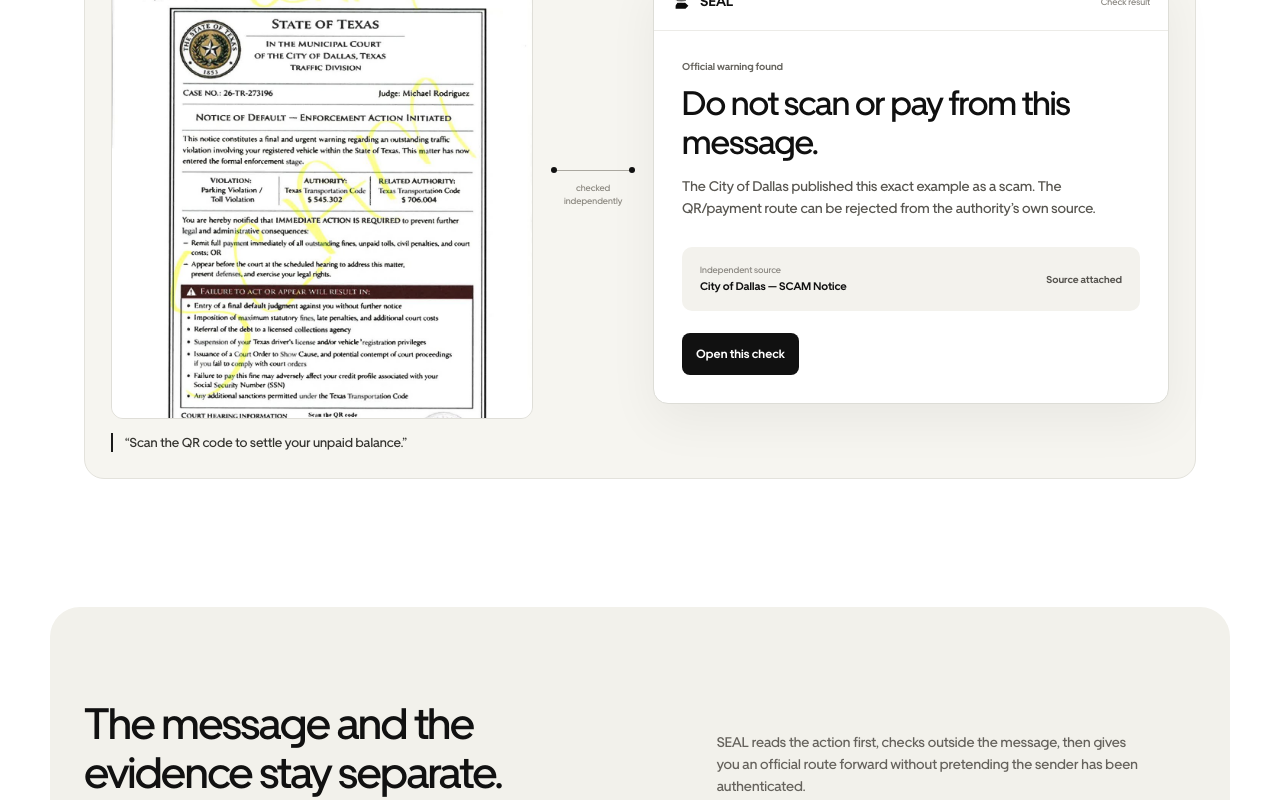
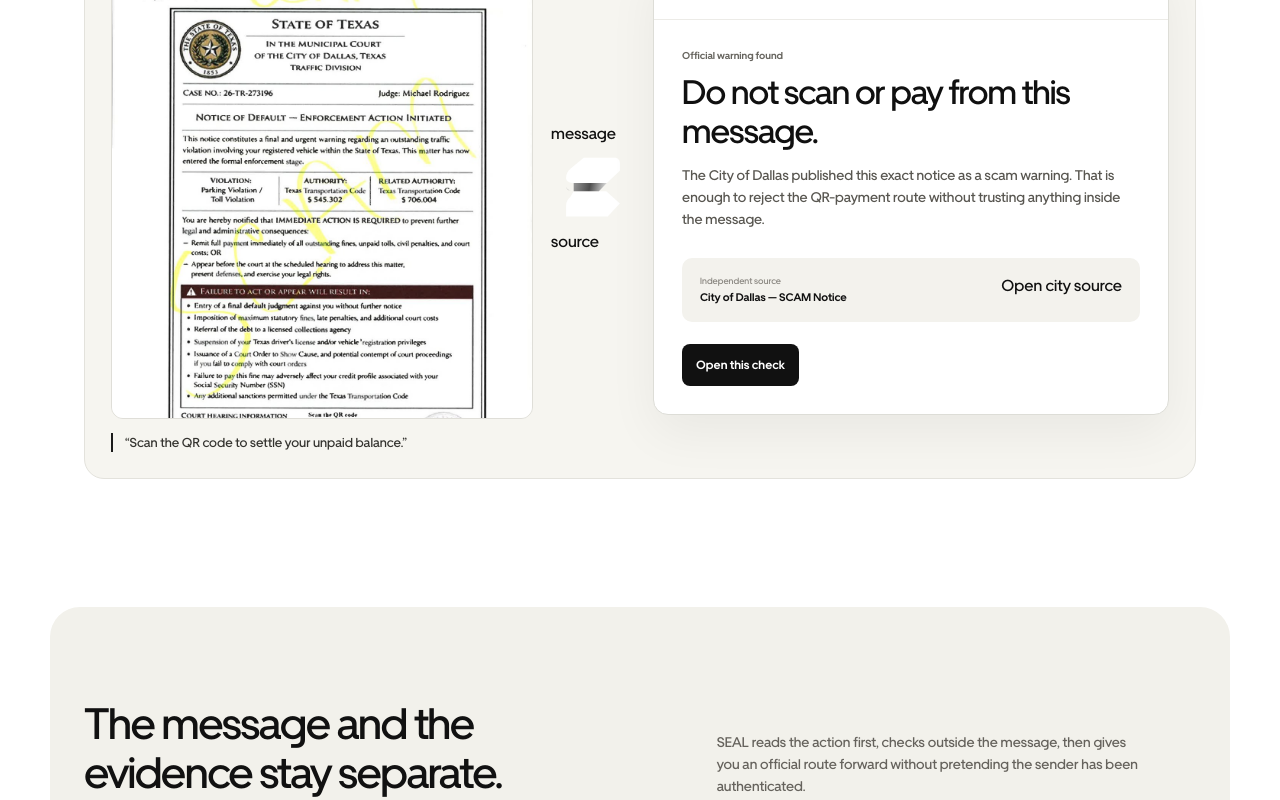
Before and after one commit to Davemafy/seal, a Next.js app: page / in a window 1280 px wide. Shown: the part 1200-2000 px from the top of the page. Built offline with nearby package versions, Linux system fonts and the light colour scheme.

Commit message:
Harden landing proof, provenance and footer

```diff
--- a/app/page.tsx
+++ b/app/page.tsx
@@ -58,7 +58,7 @@ export default function Home(){
       </div>
       <span className="landing-checker-state">Your message</span>
      </div>
-     <SealApp suppressOnboarding/>
+     <SealApp suppressOnboarding deferIdleOcr/>
     </div>
    </div>
   </section>
@@ -79,9 +79,10 @@ export default function Home(){
       <blockquote>“Scan the QR code to settle your unpaid balance.”</blockquote>
      </div>
 
-     <div className="landing-proof-bridge" aria-hidden="true">
-      <span/>
-      <small>checked independently</small>
+     <div className="landing-proof-hinge" aria-hidden="true">
+      <span>message</span>
+      <img src="/brand/seal-mark-white.svg" alt=""/>
+      <span>source</span>
      </div>
 
      <div className="landing-proof-result">
@@ -93,13 +94,13 @@ export default function Home(){
       <div className="landing-proof-result-body">
        <span className="landing-result-status">Official warning found</span>
        <h3>Do not scan or pay from this message.</h3>
-       <p>The City of Dallas published this exact example as a scam. The QR/payment route can be rejected from the authority’s own source.</p>
+       <p>The City of Dallas published this exact notice as a scam warning. That is enough to reject the QR-payment route without trusting anything inside the message.</p>
        <div className="landing-source-row">
         <span>
          <small>Independent source</small>
          <strong>City of Dallas — SCAM Notice</strong>
         </span>
-        <strong>Source attached</strong>
+        <a data-testid="dallas-official-source" href="https://dallascityhall.com/departments/courtdetentionservices/DCH%20Documents/4-1-26%20-%20SCAM%20Notice.pdf" target="_blank" rel="noopener noreferrer">Open city source</a>
        </div>
        <Link href="/check/dallas-proof?case=dallas-traffic-qr-scam">Open this check</Link>
       </div>
@@ -175,7 +176,7 @@ export default function Home(){
     </div>
     <div className="landing-footer-meta">
      <p>SEAL checks court-message claims against independent public sources. It does not authenticate a sender from appearance alone.</p>
-     <span>Not affiliated with any court.</span>
+     <span>© 2026 SEAL · Not affiliated with any court.</span>
     </div>
    </footer>
   </div>
```
